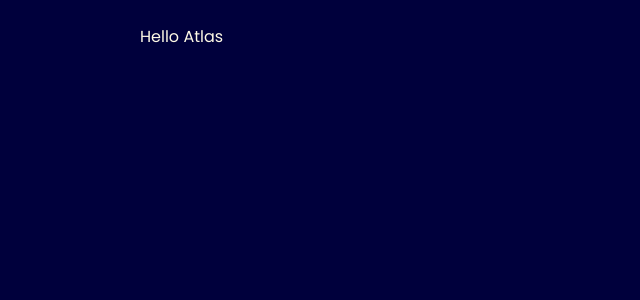
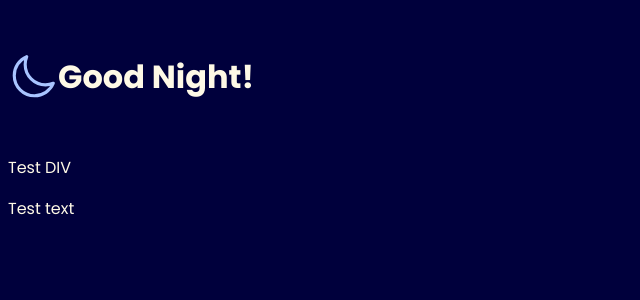
Before and after one commit to Zytronium/atlas-react-and-jsx, a React (Vite) app: page / in a window 1280 px wide. Shown: the top 300 px of the page, without its empty margins (0-640 px from the left). Built offline with nearby package versions, Linux system fonts and the light colour scheme.

Commit message:
Implemented a greeting message and corrected a couple typos in README.md

```diff
--- a/index.html
+++ b/index.html
@@ -7,7 +7,11 @@
     <title>React and JSX | Atlas School</title>
   </head>
   <body>
-    <div id="root">React not rendered</div>
+  <div id="root">React not rendered
+      <p>Test Text 2.0</p>
+  </div>
+    <div>Test DIV</div>
+    <p>Test text</p>
     <script type="module" src="/src/main.jsx"></script>
   </body>
 </html>
--- a/src/App.jsx
+++ b/src/App.jsx
@@ -1,5 +1,11 @@
+import { Greeting } from "./components/Greeting.jsx";
+
 function App() {
-  return <div className="app">Hello Atlas</div>;
+  return (
+    <div id="container">
+      <Greeting />
+    </div>
+  );
 }
 
 export default App;
--- /dev/null
+++ b/src/components/Greeting.jsx
@@ -0,0 +1,39 @@
+export function Greeting() {
+  const hour = new Date().getHours();
+  const greetings = {
+    morning: (
+      <>
+        <img src="/src/assets/day.svg" alt="Good Day"/>
+        <p>Good Morning!</p>
+      </>
+    ),
+    afternoon: (
+      <>
+        <img src="/src/assets/day.svg" alt="Good Day"/>
+        <p>Good Afternoon!</p>
+      </>
+    ),
+    evening: (
+      <>
+        <img src="/src/assets/evening.svg" alt="Good Evening"/>
+        <p>Good Evening!</p>
+      </>
+    ),
+    night: (
+      <>
+        <img src="/src/assets/night.svg" alt="Good Night"/>
+        <p>Good Night!</p>
+      </>
+    )
+  }
+  const timeOfDay =
+    hour >= 6 && hour < 12 ? 'morning'
+      : hour >= 12 && hour < (12 + 5) ? 'afternoon'
+        : hour >= (12 + 5) && hour < (12 + 9) ? 'evening'
+          : 'night';
+  const greeting = greetings[timeOfDay];
+
+  return (
+    <h1 className="greeting">{greeting}</h1>
+  );
+}
```
Also changed, not shown: 1 other file (tests, documents, lock files or other folders).
